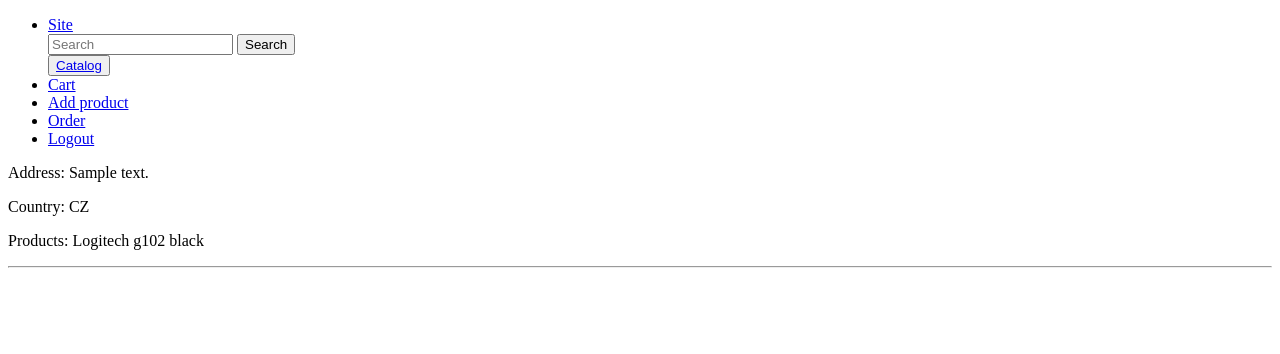
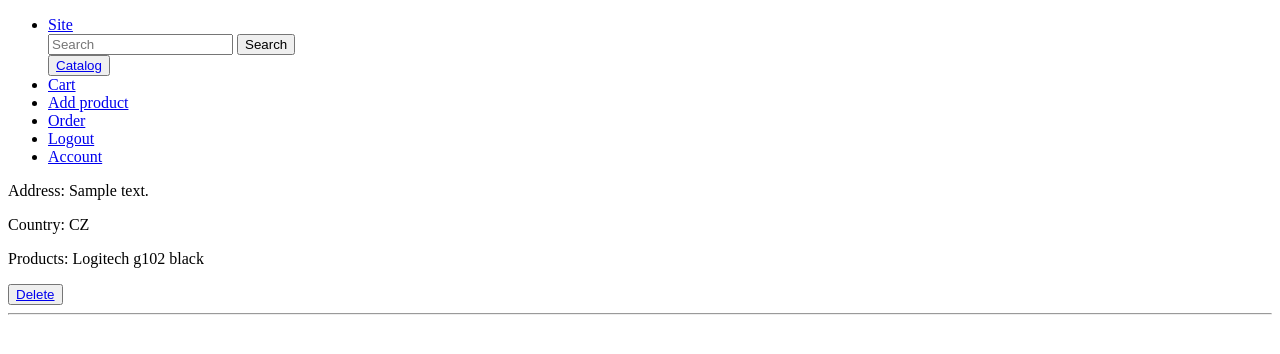
Before and after one commit to Santix0/Django-internet-store, a Django app: page /cart/1/order/ in a window 1280 px wide. Shown: the top 354 px of the page. Run offline with Django 4.2, Linux system fonts and the light colour scheme; a user stored in the database is signed in; data comes from the database, SQL or seed files in the repository; tables that the repository leaves empty hold one stand-in row (values such as "Sample post").

Commit message:
User now can cancel his order

```diff
--- a/shop/shopping_cart/templates/shopping_cart/order.html
+++ b/shop/shopping_cart/templates/shopping_cart/order.html
@@ -13,6 +13,13 @@
     <p>Country: {{ product.country }}</p>
     {% for item in product.products.all %}
     <p>Products: {{ item.items.all | join:", " }}</p>
+    <button type="submit" value="submit">
+        <span>
+            <a href="{% url 'delete_order' request.user.id product.id %}">
+                Delete
+            </a>
+        </span>
+    </button>
 {% endfor %}
 <hr>
 {% endfor %}
--- a/shop/shopping_cart/urls.py
+++ b/shop/shopping_cart/urls.py
@@ -2,7 +2,6 @@ from django.urls import path
 
 from .views import *
 from .models import *
-from product.views import searching_system
 
 urlpatterns = [
     path('', cart_products, name='user_cart'),
@@ -10,5 +9,6 @@ urlpatterns = [
     path('<int:item_id>/', add_to_cart, name='add_to_cart'),
     path('checkout/<str:user_name>', checkout, name='checkout'),
     path('delete_from_cart/<int:item_id>/', delete_from_cart, name='delete_from_cart'),
-    path('order/', order, name='order')
+    path('order/', order, name='order'),
+    path('order/delete_from_order/<int:order_id>/', delete_order, name='delete_order')
 ]
--- a/shop/shopping_cart/views.py
+++ b/shop/shopping_cart/views.py
@@ -49,29 +49,9 @@ def add_to_cart(request, user_id: int, item_id: int):
         cart.save()
         cart.items.add(cart_item)
     return redirect('main_page')
-# @login_required()
-# def add_to_cart(request, user_id: int, item_id: int):
-#     # filter the product by id
-#     product_to_add = Product.objects.filter(pk=item_id)
-#     # check if product exists
-#     if product_to_add.exists():
-#         cart = Order.objects.filter(owner_id=request.user.id)
-#         # checking if cart objects with specific user_id exists
-#         if cart.exists():
-#             # creating objects of OrderItem to add item to order
-#             cart_item = OrderItem.objects.create(product_id=item_id, is_ordered=True)
-#             cart.items.add(cart_item)
-#         else:
-#             # creating object of OrderItem for cart
-#             cart_item = OrderItem.objects.create(product_id=item_id, is_ordered=True)
-#             cart = Order.objects.create(owner=request.user, is_ordered=True)
-#             cart.save()
-#             cart.items.add(cart_item)
-#     return redirect('main_page')
-
 
 @login_required()
-def delete_from_cart(request, user_id: int, item_id: int):
+def delete_from_cart(request, user_id: int, item_id: int) -> redirect:
     # filter the product from cart by pk
     product_to_delete = Order.objects.filter(pk=item_id)
     # check if product exists
@@ -83,7 +63,7 @@ def delete_from_cart(request, user_id: int, item_id: int):
 
 # return total cost of cart
 @login_required()
-def total_price_of_cart(request, owner_id: int) -> dict:
+def total_price_of_cart(request, owner_id: int) -> render:
     order_items = Order.objects.filter(is_ordered=True, owner_id=owner_id)
     total_price = 0
     # going through items in cart for get the price of each product
@@ -101,7 +81,7 @@ def total_price_of_cart(request, owner_id: int) -> dict:
 
 
 @login_required()
-def checkout(request, user_id: int, user_name: str) -> dict:
+def checkout(request, user_id: int, user_name: str) -> render:
     if request.method == 'POST':
         # creating form
         form = CheckoutForm(request.POST)
@@ -133,7 +113,7 @@ def checkout(request, user_id: int, user_name: str) -> dict:
 
 
 @login_required()
-def order(request, user_id: int) -> dict:
+def order(request, user_id: int) -> render:
     products = Checkout.objects.filter(user_id=user_id)
 
     context = {
@@ -141,3 +121,13 @@ def order(request, user_id: int) -> dict:
     }
 
     return render(request, 'shopping_cart/order.html', context)
+
+
+@login_required()
+def delete_order(request, user_id: id, order_id: id) -> redirect:
+    # get checkout to delete by id
+    checkout_to_delete = Checkout.objects.get(id=order_id)
+
+    checkout_to_delete.delete()
+
+    return redirect('main_page')
--- a/shop/templates/inc/_nav.html
+++ b/shop/templates/inc/_nav.html
@@ -41,6 +41,9 @@
         <li>
             <a href="{% url 'logout_user' %}">Logout</a>
         </li>
+        <li>
+            <a href="#">Account</a>
+        </li>
         {% else %}
         <li>
             <a href="{% url 'sign_in' %}">Sign in</a>
```
